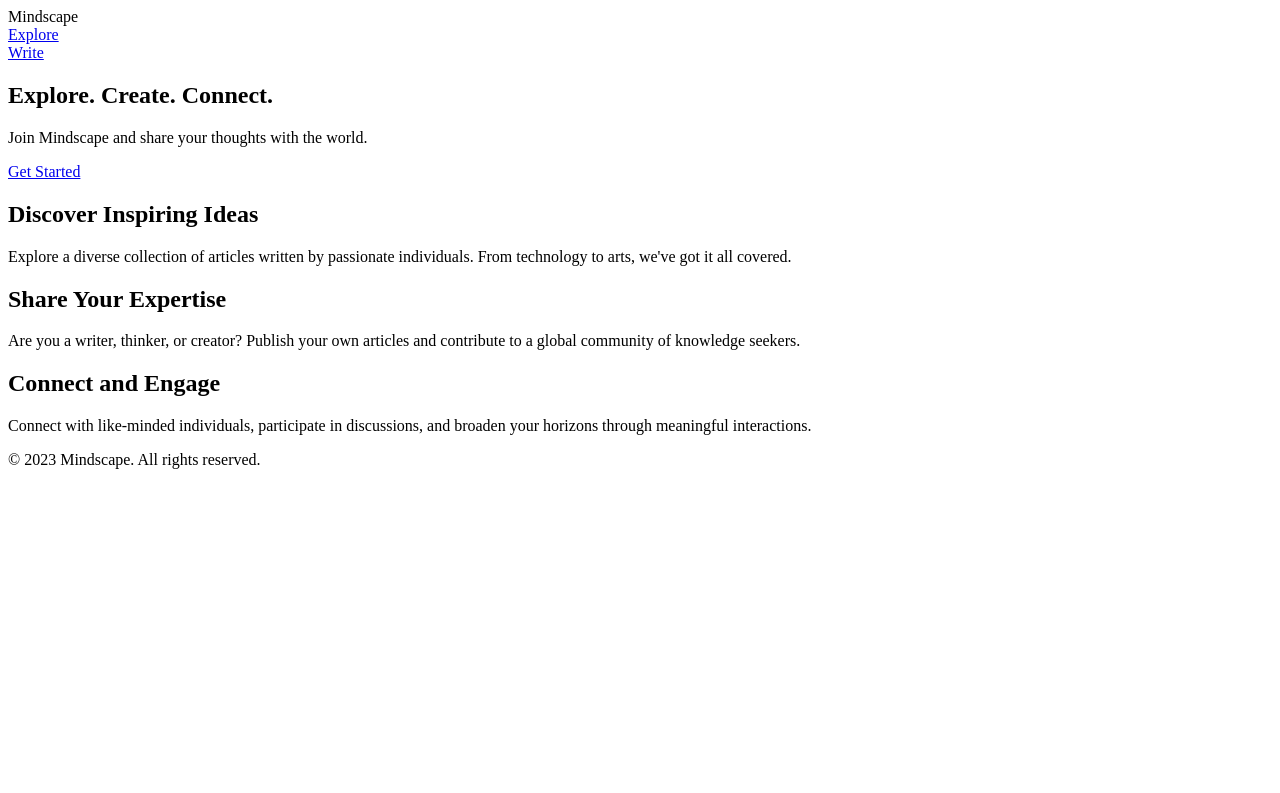
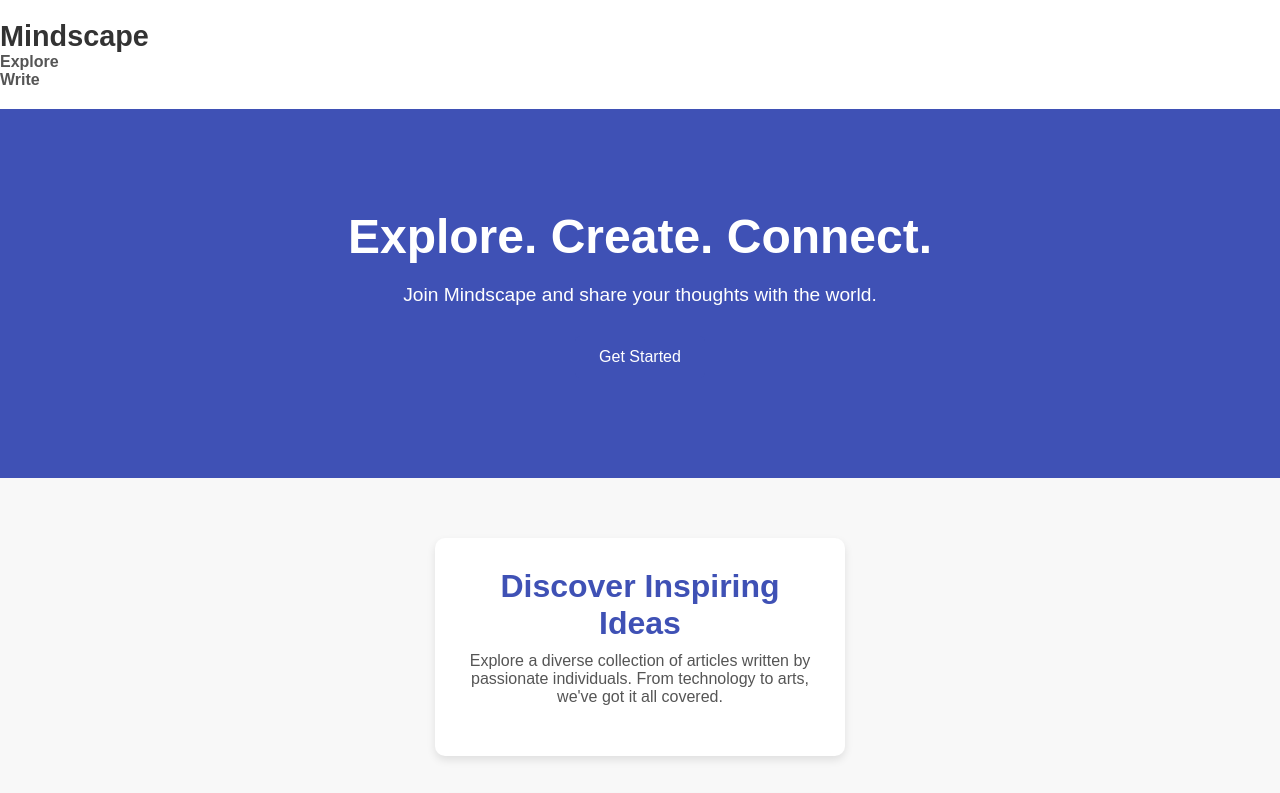
Before and after one commit to Swagato1024/mindscape, a website: page public/index.html in a window 1280 px wide. Shown: the top 793 px of the page. Drawn offline with Linux system fonts and the light colour scheme; no server answers.

Commit message:
add style to home page

```diff
--- a/public/index.html
+++ b/public/index.html
@@ -4,6 +4,7 @@
     <meta charset="UTF-8" />
     <meta name="viewport" content="width=device-width, initial-scale=1.0" />
     <title>Mindscape - Explore and Share Ideas</title>
+    <link rel="stylesheet" href="/styles/home-page.css">
     <script src="/scripts/user-profile.js"></script>
   </head>
   <body>
--- a/public/scripts/articles.js
+++ b/public/scripts/articles.js
@@ -20,6 +20,7 @@ const createArticleElement = ({ title, content, author }) => {
 };
 
 const render = (articles, articlesContainer) => {
+
   const articleElements = articles.map(createArticleElement);
 
   articlesContainer.append(...articleElements);
--- /dev/null
+++ b/public/styles/authors-timeline.css
@@ -0,0 +1,88 @@
+/* Reset some default browser styles */
+body, h1, h2, h3, p {
+  margin: 0;
+  padding: 0;
+}
+
+/* Global styles */
+body {
+  font-family: Arial, sans-serif;
+  color: #333;
+}
+
+.container {
+  max-width: 1200px;
+  margin: 0 auto;
+  padding: 0 20px;
+}
+
+/* Timeline styles */
+.timeline {
+  padding: 40px;
+}
+
+.timeline h1 {
+  font-size: 2.5rem;
+  margin-bottom: 20px;
+}
+
+.article-list {
+  /* List styles here */
+}
+
+.article {
+  background-color: white;
+  border-radius: 10px;
+  box-shadow: 0 4px 8px rgba(0, 0, 0, 0.1);
+  padding: 20px;
+  margin-bottom: 30px;
+}
+
+.article h2 {
+  font-size: 1.8rem;
+  margin-bottom: 10px;
+}
+
+.article p {
+  font-size: 1rem;
+  color: #555;
+  margin-bottom: 20px;
+}
+
+.options {
+  display: flex;
+  justify-content: space-between;
+  align-items: center;
+}
+
+.btn-edit,
+.btn-delete {
+  background-color: #3F51B5;
+  color: white;
+  padding: 8px 16px;
+  border: none;
+  border-radius: 5px;
+  font-size: 1rem;
+  text-decoration: none;
+  transition: background-color 0.3s;
+}
+
+.btn-edit:hover,
+.btn-delete:hover {
+  background-color: #2C3E50;
+}
+
+.btn-post {
+  background-color: #4CAF50;
+  color: white;
+  padding: 10px 20px;
+  border: none;
+  border-radius: 5px;
+  font-size: 1rem;
+  text-decoration: none;
+  transition: background-color 0.3s;
+}
+
+.btn-post:hover {
+  background-color: #45a049;
+}
--- /dev/null
+++ b/public/styles/home-page.css
@@ -0,0 +1,124 @@
+* {
+  margin: 0;
+  padding: 0;
+}
+
+/* Global styles */
+body {
+  font-family: Arial, sans-serif;
+  color: #333;
+  background-color: #f8f8f8;
+}
+
+.container {
+  max-width: 1200px;
+  margin: 0 auto;
+  padding: 0 20px;
+}
+
+/* Header styles */
+header {
+  background-color: #fff;
+  box-shadow: 0 2px 4px rgba(0, 0, 0, 0.1);
+  padding: 20px 0;
+}
+
+.header-content {
+  display: flex;
+  justify-content: space-between;
+  align-items: center;
+}
+
+.logo {
+  font-size: 1.8rem;
+  font-weight: bold;
+  color: #333;
+}
+
+.nav-links div {
+  margin-right: 20px;
+}
+
+.nav-links a {
+  text-decoration: none;
+  color: #555;
+  font-weight: bold;
+  transition: color 0.3s;
+}
+
+.nav-links a:hover {
+  color: #333;
+}
+
+/* Intro section styles */
+.intro {
+  background-color: #3f51b5;
+  color: white;
+  text-align: center;
+  padding: 100px 0;
+}
+
+.intro h1 {
+  font-size: 3rem;
+  margin-bottom: 20px;
+}
+
+.intro p {
+  font-size: 1.2rem;
+  margin-bottom: 30px;
+}
+
+/* Features section styles */
+.features {
+  padding: 60px 0;
+  text-align: center;
+}
+
+.feature {
+  max-width: 350px;
+  margin: 0 auto 40px;
+  padding: 30px;
+  background-color: white;
+  border-radius: 10px;
+  box-shadow: 0 4px 8px rgba(0, 0, 0, 0.1);
+}
+
+.feature h2 {
+  font-size: 2rem;
+  margin-bottom: 10px;
+  color: #3f51b5;
+}
+
+.feature p {
+  font-size: 1rem;
+  color: #555;
+  margin-bottom: 20px;
+}
+
+/* Footer styles */
+footer {
+  background-color: #f8f8f8;
+  text-align: center;
+  padding: 20px 0;
+  border-top: 1px solid #ddd;
+  font-size: 0.9rem;
+  color: #777;
+}
+
+/* Redesigned "Get Started" button */
+.btn {
+  display: inline-block;
+  background-color: #3f51b5;
+  color: white;
+  padding: 12px 24px;
+  border: none;
+  border-radius: 5px;
+  font-size: 1rem;
+  cursor: pointer;
+  transition: background-color 0.3s;
+  text-decoration: none;
+}
+
+.btn:hover {
+  background-color: #2c3e50;
+}
--- a/src/models/articles.js
+++ b/src/models/articles.js
@@ -13,6 +13,10 @@ class Articles {
     this.#articles.push({ ...aritcleSpecifics, articleId });
   }
 
+  selectByAuthor(authorname) {
+    return this.#articles.filter(({author}) => author === authorname);
+  }
+
   getAll() {
     return [...this.#articles];
   }
```
Also changed, not shown: app.js (+13 -2 lines), public/pages/authors-timeline.html (added, +24 -0 lines), public/scripts/authors-timeline.js (added, +56 -0 lines), src/handlers.js (+14 -0 lines).
